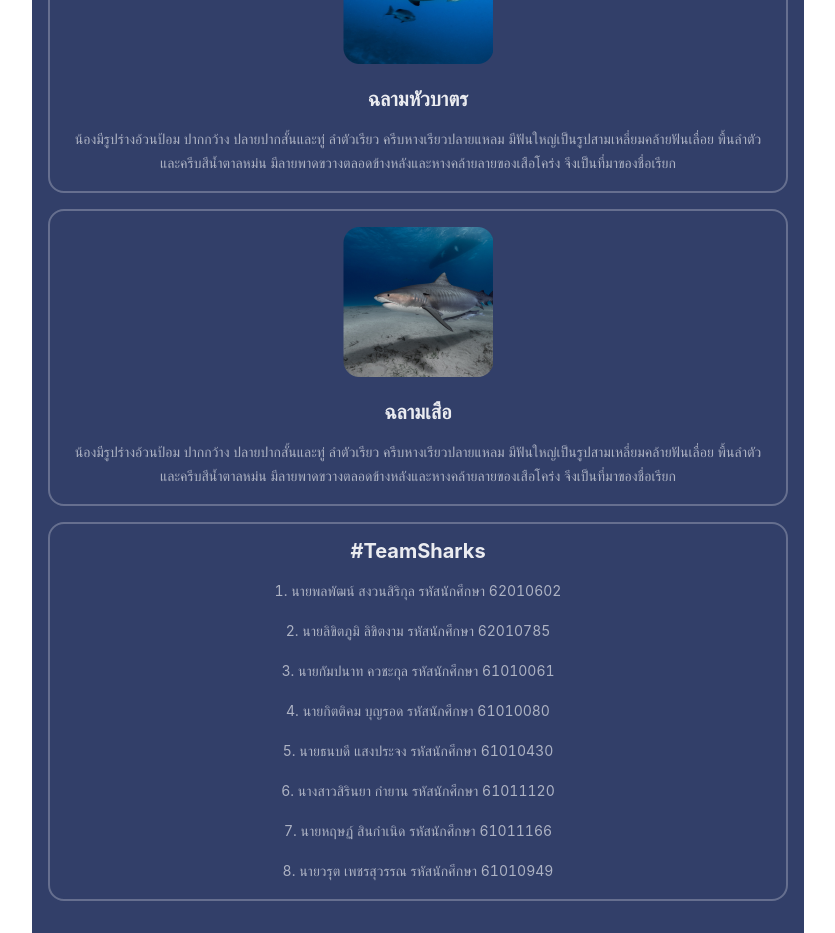
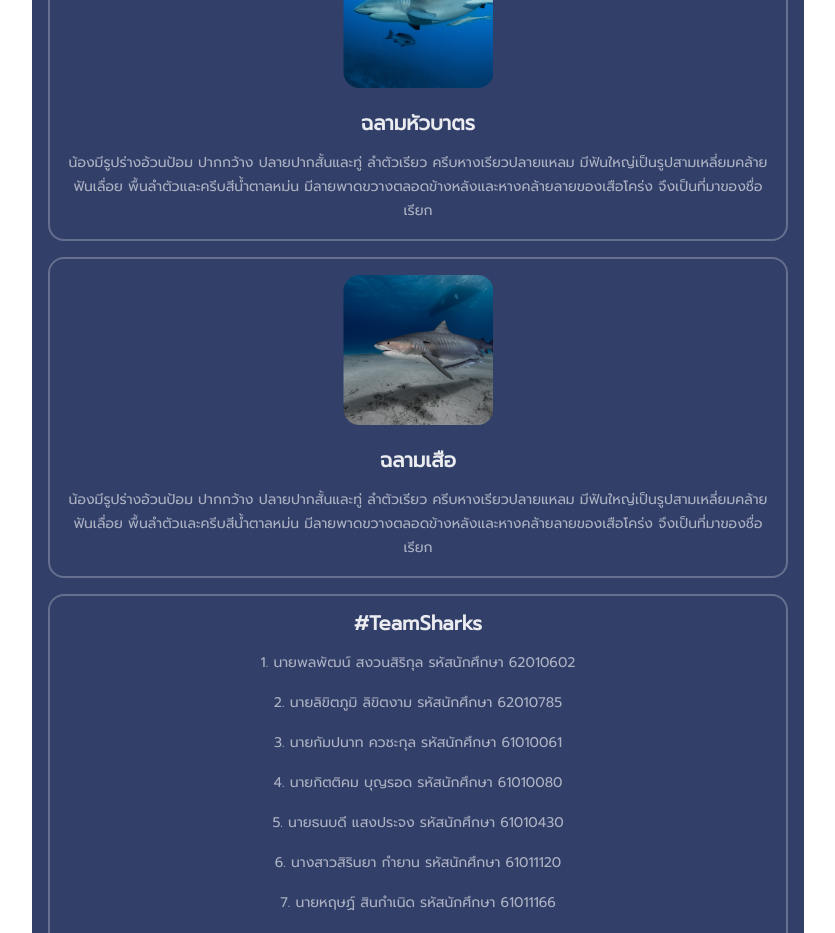
Before and after one commit to benzjakk/whattheshark-fe, a React (Create React App) app: page /detail in a window 1280 px wide. Shown: the part 500-1433 px from the top of the page, without its empty margins (222-1057 px from the left). Built offline with nearby package versions, Linux system fonts and the light colour scheme.

Commit message:
link detail page and edit font

```diff
--- a/src/App.module.scss
+++ b/src/App.module.scss
@@ -1,10 +1,12 @@
-
+@import url('https://fonts.googleapis.com/css2?family=Prompt');
 @import './stylesheet/_variable.scss';
 
 .App{
   display: flex;
   justify-content: center;
-
+  font-family: 'Prompt', sans-serif;
+  -webkit-font-smoothing: antialiased;
+  -moz-osx-font-smoothing: grayscale;
   .wrapper {
     display: flex;
     flex-direction: column;
--- a/src/component/Header/Header.module.scss
+++ b/src/component/Header/Header.module.scss
@@ -3,7 +3,7 @@
 
 .title {
   font-family: 'Baloo 2', cursive;
-  font-size: 22px;
+  font-size: 30px;
   color: white;
   padding: 20px 82px;
   margin-bottom: 6px;
--- a/src/index.css
+++ b/src/index.css
@@ -1,8 +1,3 @@
-@import url('https://fonts.googleapis.com/css2?family=Baloo+2&family=Roboto:wght@400;700&display=swap');
-
 body {
   margin: 0;
-  font-family: 'Roboto', sans-serif;
-  -webkit-font-smoothing: antialiased;
-  -moz-osx-font-smoothing: grayscale;
 }
--- a/src/page/Home/Home.jsx
+++ b/src/page/Home/Home.jsx
@@ -3,6 +3,7 @@ import uploadDefault from '../../img/upload_default.png';
 import { Upload, Button, Spin, message } from 'antd';
 import { predict } from '../../service/predict';
 import style from './Home.module.scss';
+import { SHARK_ENUM, SHARK, SHARK_DETAIL } from '../../parameters/constants';
 
 export const Home = () => {
   const [previewImg, setPreviewImg] = useState(null);
@@ -56,9 +57,11 @@ export const Home = () => {
         </Upload>
         {result &&
           <div className={style.resultContainer}>
-            {result}
+              <div className={style.title}>{SHARK[SHARK_ENUM[result]]}</div>
+              <div className={style.subTitle}>{SHARK_DETAIL[SHARK_ENUM[result]]}</div>
           </div>
         }
+        <a href='/detail'><div className={style.sharkDetail}>ทำความรู้จักฉลามทั้ง 3 พันธุ์</div></a>
         </>
       }
       { loading && <Spin />}
--- a/src/page/Home/Home.module.scss
+++ b/src/page/Home/Home.module.scss
@@ -26,9 +26,40 @@ img {
 }
 
 .resultContainer {
+  display: flex;
+  flex-direction: column;
+  justify-content: center;
+  align-items: center;
   padding: 16px;
-  background-color: white;
   font-size: 26px;
   margin: 24px;
   border-radius: 16px;
 }
+
+.title {
+  font-size: 20px;
+  font-style: normal;
+  font-weight: 700;
+  line-height: 24px;
+  letter-spacing: 0em;
+  text-align: center;
+  color: rgba(255, 255, 255, 0.9);
+}
+
+.subTitle {
+  margin-top: 16px;
+  font-style: normal;
+  font-weight: normal;
+  font-size: 16px;
+  line-height: 24px;
+  display: flex;
+  align-items: center;
+  text-align: center;
+  color: rgba(255, 255, 255, 0.6);
+}
+
+.sharkDetail {
+  margin-top: 28px;
+  color: $blueBT;
+  font-size: 14px;
+}
--- a/src/page/Shark/Shark.jsx
+++ b/src/page/Shark/Shark.jsx
@@ -11,28 +11,28 @@ export const Shark = () => {
         <div className={style.container}>
             <img className={style.sharkImage} src={white} alt="white_shark"/>
             <div className={style.title}>{SHARK.WHITE}</div>
-            <div className={style.body}>{SHARK_DETAIL.WHITE}</div>
+            <div className={style.subTitle}>{SHARK_DETAIL.WHITE}</div>
         </div>
         <div className={style.container}>
             <img className={style.sharkImage} src={bull} alt="bull_shark"/>
             <div className={style.title}>{SHARK.BULL}</div>
-            <div className={style.body}>{SHARK_DETAIL.BULL}</div>
+            <div className={style.subTitle}>{SHARK_DETAIL.BULL}</div>
         </div>
         <div className={style.container}>
             <img className={style.sharkImage} src={tiger} alt="tiger_shark"/>
             <div className={style.title}>{SHARK.TIGER}</div>
-            <div className={style.body}>{SHARK_DETAIL.TIGER}</div>
+            <div className={style.subTitle}>{SHARK_DETAIL.TIGER}</div>
         </div>
         <div className={style.container}>
             <div className={style.title}>#TeamSharks</div>
-            <div className={style.body}>1. นายพลพัฒน์ สงวนสิริกุล รหัสนักศึกษา 62010602</div>
-            <div className={style.body}>2. นายลิขิตภูมิ ลิขิตงาม รหัสนักศึกษา 62010785</div>
-            <div className={style.body}>3. นายกัมปนาท ควชะกุล รหัสนักศึกษา 61010061</div>
-            <div className={style.body}>4. นายกิตติคม บุญรอด รหัสนักศึกษา 61010080</div>
-            <div className={style.body}>5. นายธนบดี แสงประจง รหัสนักศึกษา 61010430</div>
-            <div className={style.body}>6. นางสาวสิรินยา กำยาน รหัสนักศึกษา 61011120</div>
-            <div className={style.body}>7. นายหฤษฏ์ สินกำเนิด รหัสนักศึกษา 61011166</div>
-            <div className={style.body}>8. นายวรุต เพชรสุวรรณ รหัสนักศึกษา 61010949</div>
+            <div className={style.subTitle}>1. นายพลพัฒน์ สงวนสิริกุล รหัสนักศึกษา 62010602</div>
+            <div className={style.subTitle}>2. นายลิขิตภูมิ ลิขิตงาม รหัสนักศึกษา 62010785</div>
+            <div className={style.subTitle}>3. นายกัมปนาท ควชะกุล รหัสนักศึกษา 61010061</div>
+            <div className={style.subTitle}>4. นายกิตติคม บุญรอด รหัสนักศึกษา 61010080</div>
+            <div className={style.subTitle}>5. นายธนบดี แสงประจง รหัสนักศึกษา 61010430</div>
+            <div className={style.subTitle}>6. นางสาวสิรินยา กำยาน รหัสนักศึกษา 61011120</div>
+            <div className={style.subTitle}>7. นายหฤษฏ์ สินกำเนิด รหัสนักศึกษา 61011166</div>
+            <div className={style.subTitle}>8. นายวรุต เพชรสุวรรณ รหัสนักศึกษา 61010949</div>
         </div>
     </div>
   )
--- a/src/page/Shark/Shark.module.scss
+++ b/src/page/Shark/Shark.module.scss
@@ -37,7 +37,7 @@
     color: rgba(255, 255, 255, 0.9);
 }
 
-.body {
+.subTitle {
     margin-top: 16px;
     font-style: normal;
     font-weight: normal;
--- a/src/parameters/constants.js
+++ b/src/parameters/constants.js
@@ -1,7 +1,7 @@
 export const SHARK_ENUM = {
-    WHITE: 'white',
-    BULL: 'bull',
-    TIGER: 'tiger'
+    white: 'WHITE',
+    bull: 'BULL',
+    tiger: 'TIGER'
 };
 
 export const SHARK = {
```
